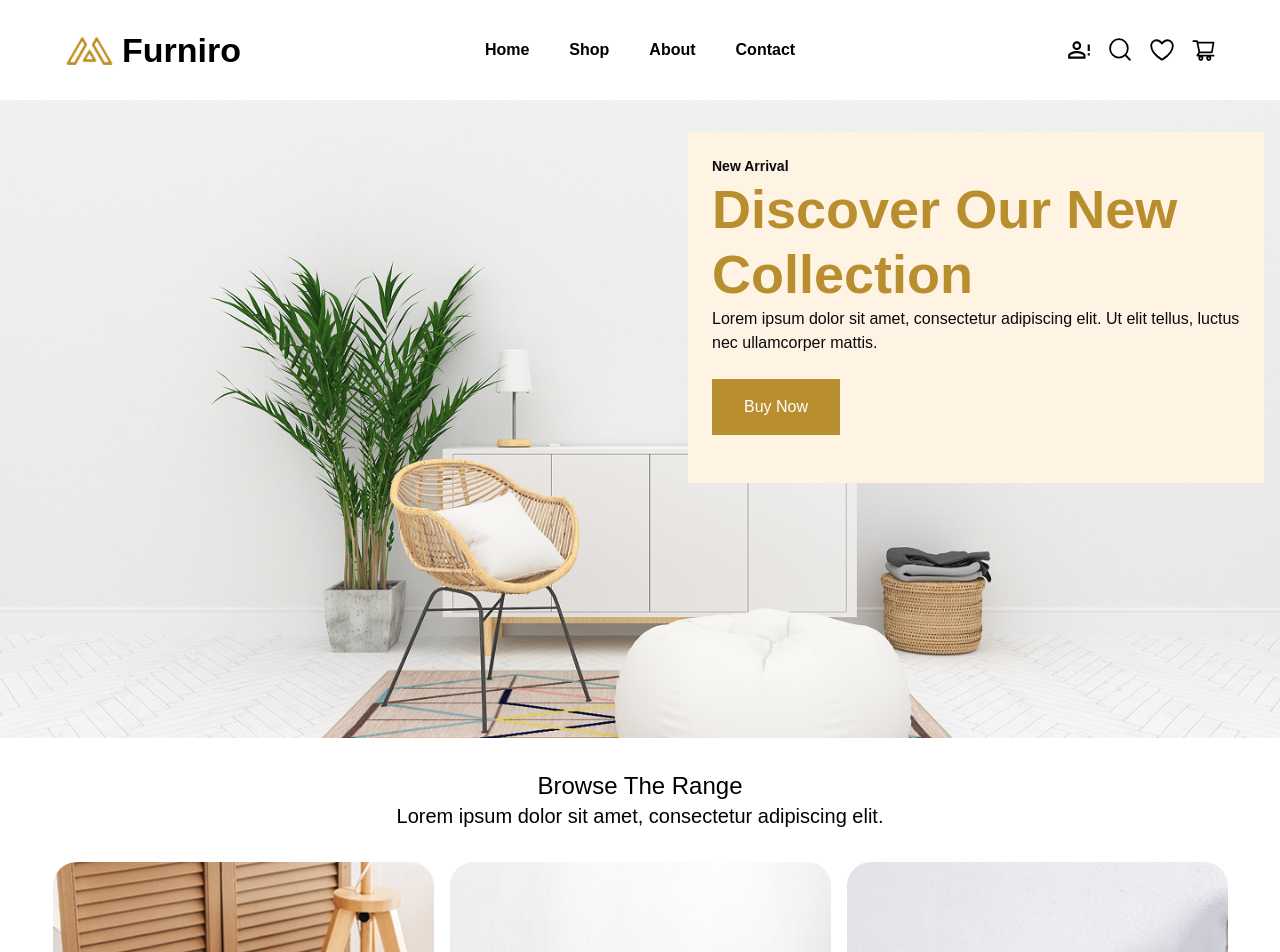
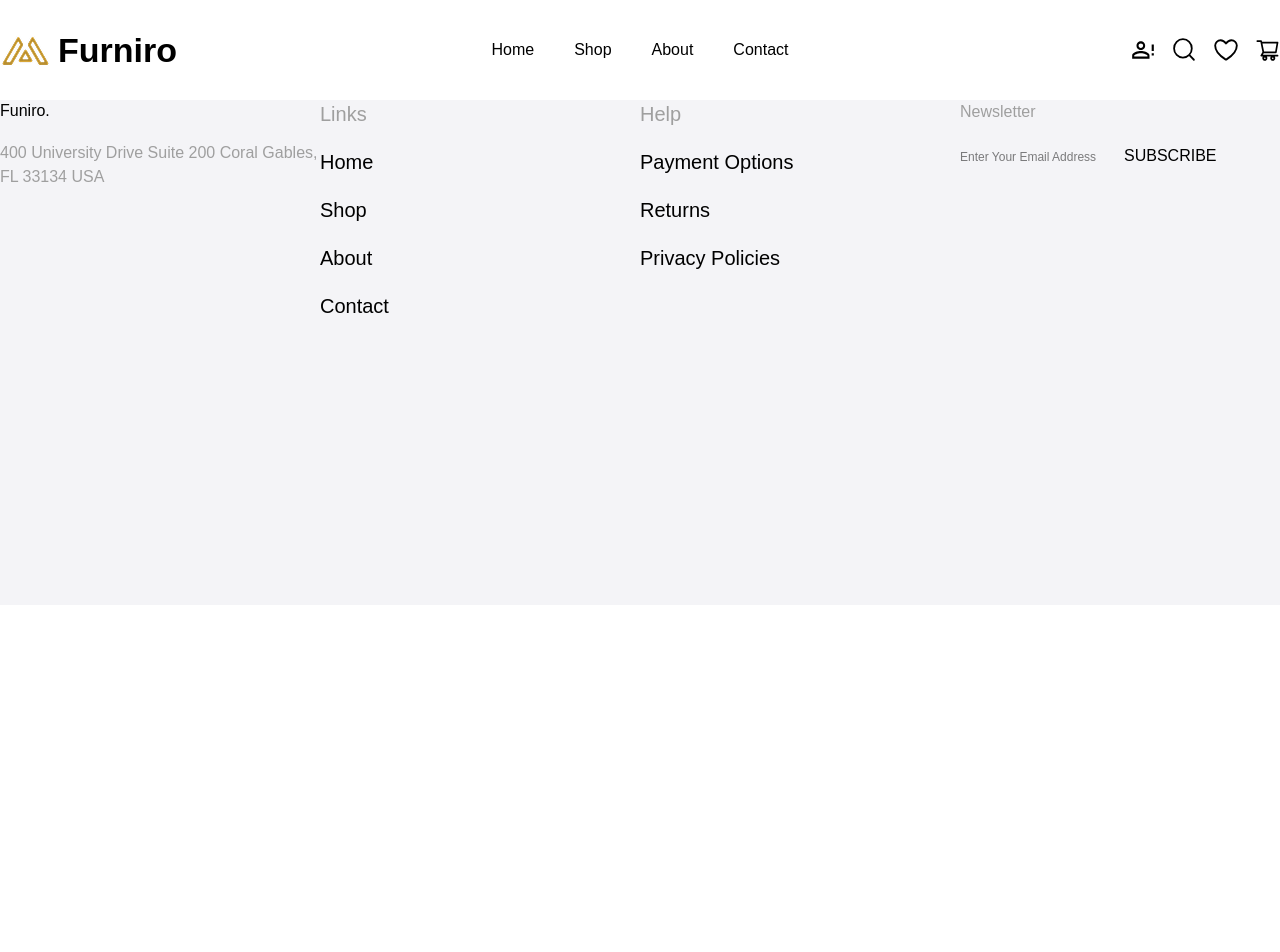
Before and after one commit to hossamesam/UIeCommerce, a React (Vite) app: page / in a window 1280 px wide. Shown: the top 952 px of the page. After the commit the page ends 800 px from the top, so only its background shows below. Built offline with nearby package versions, Linux system fonts and the light colour scheme.

Commit message:
v1.1 Refactor App component to comment out unused components and import Tailwind CSS preflight

```diff
--- a/src/App.tsx
+++ b/src/App.tsx
@@ -8,8 +8,9 @@ function App() {
 
   return (
     <div className="">
-      <Bannare />
-      <Home />
+      {/*
+      <BannerHome />
+      <Home /> */}
     </div>
   );
 }
--- a/src/index.css
+++ b/src/index.css
@@ -1,4 +1,5 @@
 @import "tailwindcss";
+@import "tailwindcss/preflight";
 @import url('https://fonts.googleapis.com/css2?family=Plus+Jakarta+Sans:wght@600&family=Poppins:ital,wght@0,300;0,400;0,500;0,600;0,700;1,400;1,500;1,700&family=Roboto:wght@400;700&family=Montserrat:ital,wght@0,700;1,400&display=swap');
 
 @theme {
```
